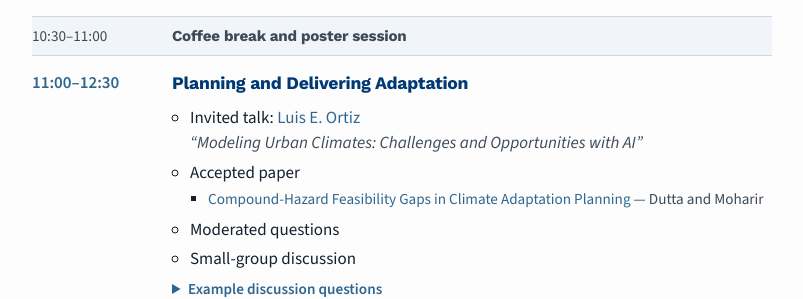
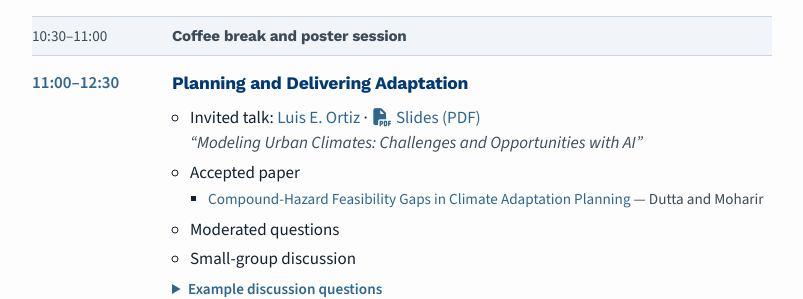
Before and after one commit to plan4planet/plan4planet.github.io, a Jekyll site: the page built from pages/schedule.md, in a window 1280 px wide and 900 px high, scrolled down 686 px. Shown: the part 154-453 px from the top of the window, without its empty margins (238-1041 px from the left). Built offline with Jekyll 4.4.1, drawn with Linux system fonts in a browser that asks for light colours; nearby versions of some CDN libraries.

Commit message:
content: add Luis Ortiz's invited-talk slides to the program

```diff
--- a/_data/schedule.yml
+++ b/_data/schedule.yml
@@ -40,6 +40,7 @@
       title: Planning and Delivering Adaptation
       items:
         - label: Invited talk
+          slides: ortiz-modeling-urban-climates.pdf
           speaker: Luis E. Ortiz
           talk: "Modeling Urban Climates: Challenges and Opportunities with AI"
         - label: Accepted paper
```
Also changed, not shown: 1 other file.
